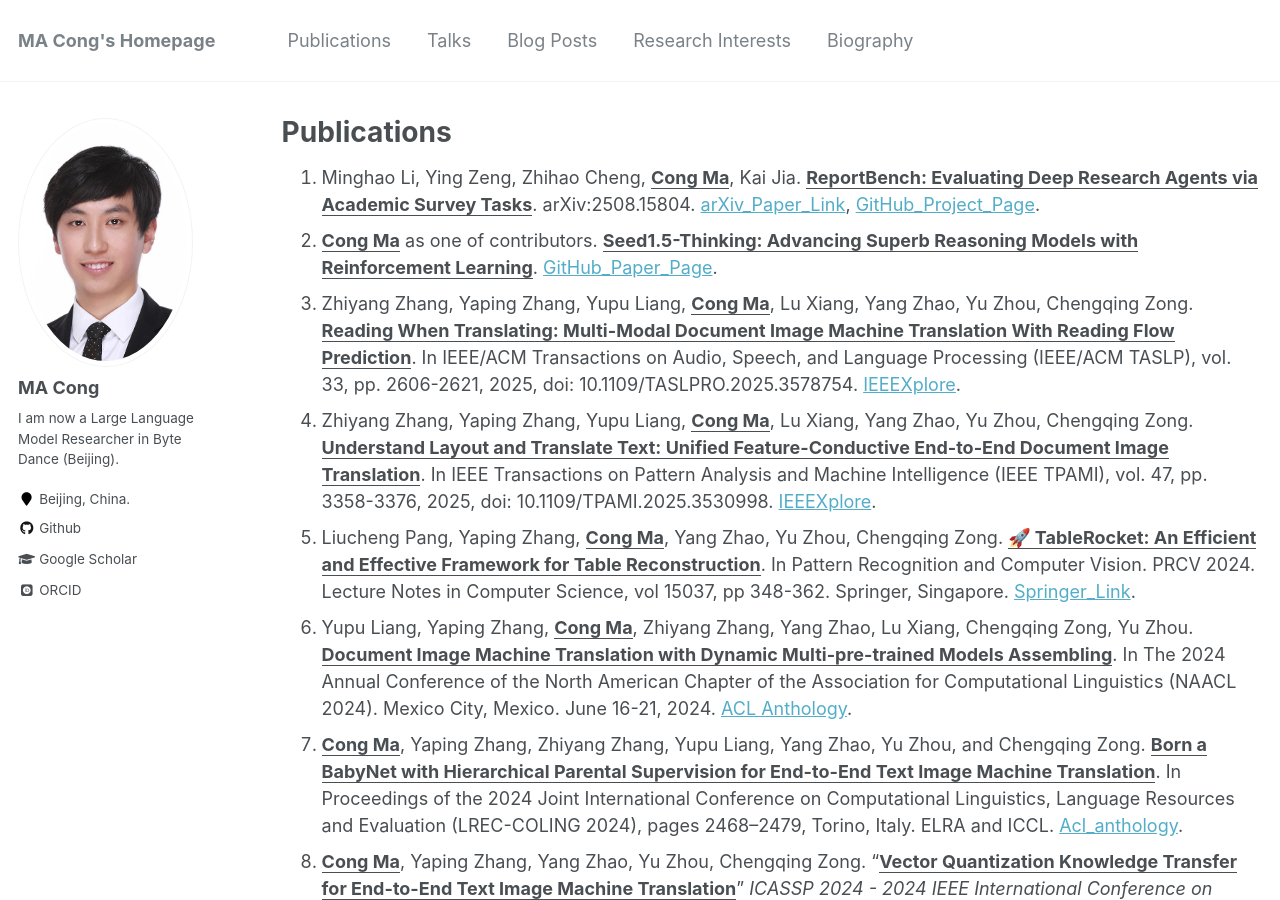
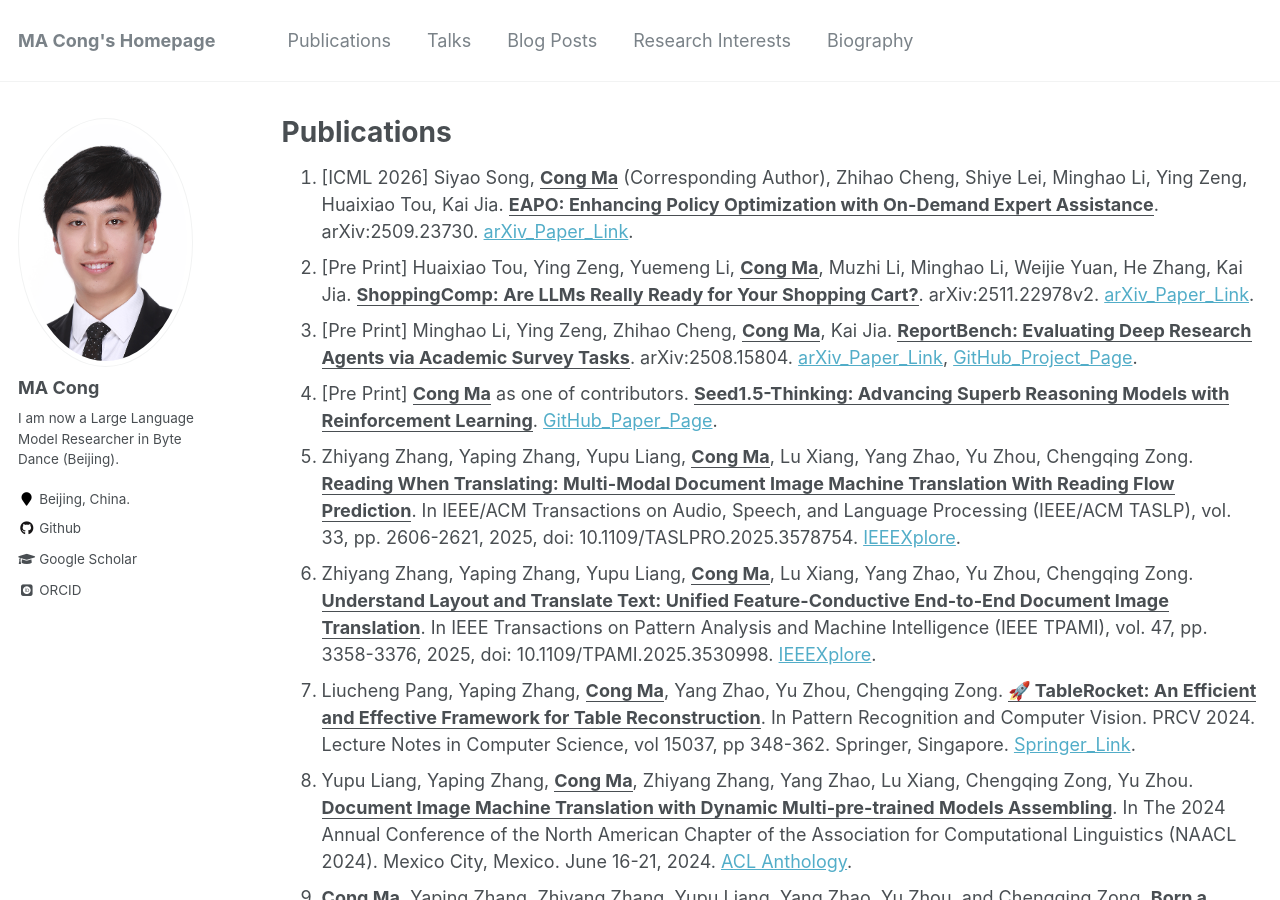
Before and after one commit to EriCongMa/ericongma.github.io, a Jekyll site: the page built from _pages/publications.md, in a window 1280 px wide and 900 px high. Built offline with Jekyll 4.4.1, drawn with Linux system fonts in a browser that asks for light colours; some web fonts are replaced.

Commit message:
update.publications.20260517.1850

```diff
--- a/_pages/publications.md
+++ b/_pages/publications.md
@@ -17,27 +17,29 @@ author_profile: true
 
 
 
-1. Minghao Li, Ying Zeng, Zhihao Cheng, **<u>Cong Ma</u>**, Kai Jia. **<u>ReportBench: Evaluating Deep Research Agents via Academic Survey Tasks</u>**. arXiv:2508.15804. [arXiv_Paper_Link](https://arxiv.org/abs/2508.15804), [GitHub_Project_Page](https://github.com/ByteDance-BandAI/ReportBench?tab=readme-ov-file).
-2. **<u>Cong Ma</u>** as one of contributors. **<u>Seed1.5-Thinking: Advancing Superb Reasoning Models with Reinforcement Learning</u>**. [GitHub_Paper_Page](https://github.com/ByteDance-Seed/Seed-Thinking-v1.5/blob/main/seed-thinking-v1.5.pdf).
-3. Zhiyang Zhang, Yaping Zhang, Yupu Liang, **<u>Cong Ma</u>**, Lu Xiang, Yang Zhao, Yu Zhou, Chengqing Zong. **<u>Reading When Translating: Multi-Modal Document Image Machine Translation With Reading Flow Prediction</u>**. In IEEE/ACM Transactions on Audio, Speech, and Language Processing (IEEE/ACM TASLP), vol. 33, pp. 2606-2621, 2025, doi: 10.1109/TASLPRO.2025.3578754. [IEEEXplore](https://ieeexplore.ieee.org/document/11030326).
-4. Zhiyang Zhang, Yaping Zhang, Yupu Liang, **<u>Cong Ma</u>**, Lu Xiang, Yang Zhao, Yu Zhou, Chengqing Zong. **<u>Understand Layout and Translate Text: Unified Feature-Conductive End-to-End Document Image Translation</u>**. In IEEE Transactions on Pattern Analysis and Machine Intelligence (IEEE TPAMI), vol. 47, pp. 3358-3376, 2025, doi: 10.1109/TPAMI.2025.3530998. [IEEEXplore](https://ieeexplore.ieee.org/document/10844563).
-5. Liucheng Pang, Yaping Zhang, **<u>Cong Ma</u>**, Yang Zhao, Yu Zhou, Chengqing Zong. **<u>🚀 TableRocket: An Efficient and Effective Framework for Table Reconstruction</u>**.  In Pattern Recognition and Computer Vision. PRCV 2024. Lecture Notes in Computer Science, vol 15037, pp 348-362. Springer, Singapore. [Springer_Link](https://doi.org/10.1007/978-981-97-8511-7_25).
-6. Yupu Liang, Yaping Zhang, **<u>Cong Ma</u>**, Zhiyang Zhang, Yang Zhao, Lu Xiang, Chengqing Zong, Yu Zhou. **<u>Document Image Machine Translation with Dynamic Multi-pre-trained Models Assembling</u>**. In The 2024 Annual Conference of the North American Chapter of the Association for Computational Linguistics (NAACL 2024). Mexico City, Mexico. June 16-21, 2024. [ACL Anthology](https://aclanthology.org/2024.naacl-long.392/).
-7. **<u>Cong Ma</u>**, Yaping Zhang, Zhiyang Zhang, Yupu Liang, Yang Zhao, Yu Zhou, and Chengqing Zong. **<u>Born a BabyNet with Hierarchical Parental Supervision for End-to-End Text Image Machine Translation</u>**. In Proceedings of the 2024 Joint International Conference on Computational Linguistics, Language Resources and Evaluation (LREC-COLING 2024), pages 2468–2479, Torino, Italy. ELRA and ICCL. [Acl_anthology](https://aclanthology.org/2024.lrec-main.222/).
-8. **<u>Cong Ma</u>**, Yaping Zhang, Yang Zhao, Yu Zhou, Chengqing Zong. "**<u>Vector Quantization Knowledge Transfer for End-to-End Text Image Machine Translation</u>**" *ICASSP 2024 - 2024 IEEE International Conference on Acoustics, Speech and Signal Processing (ICASSP)*, Seoul, Korea, Republic of, 2024, pp. 12471-12475, doi: 10.1109/ICASSP48485.2024.10447334..  [IEEE Xplore](https://ieeexplore.ieee.org/document/10447334).
-9. **<u>Cong Ma</u>**, Xu Han, Linghui Wu, Yaping Zhang, Yang Zhao, Yu Zhou, and Chengqing Zong. **<u>Modal Contrastive Learning based End-to-End Text Image Machine Translation</u>**. In IEEE/ACM Transactions on Audio, Speech, and Language Processing (IEEE/ACM TASLP), vol. 32, pp. 2153-2165, 2024, doi: 10.1109/TASLP.2023.3324540.  [IEEE Xplore](https://ieeexplore.ieee.org/document/10284997/).
-10. **<u>Cong Ma</u>**, Yaping Zhang, Mei Tu, Yang Zhao, Yu Zhou, Chengqing Zong. **<u>CCIM: Cross-Modal Cross-Lingual Interactive Image Translation</u>**. In Findings of the 2023 Conference on Empirical Methods in Natural Language Processing (EMNLP 2023), Singapore. December 6-10, 2023. pp. 4959–4965. [ACL_Anthology](https://aclanthology.org/2023.findings-emnlp.330/)
-11. **<u>Cong Ma</u>**, Yaping Zhang, Mei Tu, Yang Zhao, Yu Zhou, and Chengqing Zong. **<u>E2TIMT: Efficient and Effective Modal Adapter for Text Image Machine Translation</u>**. In The 17th Document Analysis and Recognition (ICDAR 2023), San José, California, USA. August 21-26, 2023. pp 70–88. Cham. Springer Nature Switzerland.  [arXiv](https://arxiv.org/abs/2305.05166), [Springer_Link](https://link.springer.com/chapter/10.1007/978-3-031-41731-3_5)
-12. **<u>Cong Ma</u>**, Yaping Zhang, Mei Tu, Yang Zhao, Yu Zhou, and Chengqing Zong. **<u>Multi-Teacher Knowledge Distillation for End-to-End Text Image Machine Translation</u>**. In The 17th Document Analysis and Recognition (ICDAR 2023), San José, California, USA. August 21-26, 2023. pp. 484–501, Cham. Springer Nature Switzerland. (**Oral Paper**) [arXiv](https://arxiv.org/abs/2305.05226), [Springer_Link](https://link.springer.com/chapter/10.1007/978-3-031-41676-7_28)
-13. **<u>Cong Ma</u>**, Yaping Zhang, Mei Tu, Xu Han, Linghui Wu, Yang Zhao, Yu Zhou. **<u>Improving End-to-End Text Image Translation From the Auxiliary Text Translation Task</u>**. In Proceedings of the 26th International Conference on Pattern Recognition (ICPR 2022), Virtually, Montréal Québec, Canada. August 21-25, 2022. pp.1664-1670. [arXiv](http://arxiv.org/abs/2210.03887), [IEEE Xplore](https://ieeexplore.ieee.org/document/9956695/), [GitHub](https://github.com/EriCongMa/E2E_TIT_With_MT).
-14. Qian Wang, Yuchen Liu, **<u>Cong Ma</u>**, Yu Lu, Yining Wang, Long Zhou, Yang Zhao, Jiajun Zhang, Chengqing Zong. [**CASIA’s System for IWSLT 2020 Open Domain Translation**](https://www.aclweb.org/anthology/2020.iwslt-1.15/). In Proceedings of the 17th International Conference on Spoken Language Translation(IWSLT), pages 130-139. July 9-10, 2020. [ACL Anthology](https://www.aclweb.org/anthology/2020.iwslt-1.15/).
-15. Yang Zhao, Long Zhou, Qian Wang, **<u>Cong Ma</u>**, Yuchen Liu, Yining Wang, Lu Xiang, Jiajun Zhang, Yu Zhou, Chengqing Zong. **<u>Research on Low-Resource Ethnic-to-Chinese Neural Machine Translation</u>**. In The 15th China Conference on Machine Translation, CCMT 2019.
-16. ZHAO Yang, ZHOU Long, WANG Qian, **<u>MA Cong</u>**, LIU Yuchen, WANG Yining, XIANG Lu, ZHANG Jiajun, ZHOU Yu, ZONG Chengqing. The Study on Ethnic-to-Chinese Scare-Resource Neural Machine Translation. In the Journal of Jiangxi Normal University (Natural Science), 2019, vol. 43, no. 6, pp. 630-637.
+1. [ICML 2026] Siyao Song, **<u>Cong Ma</u>** (Corresponding Author), Zhihao Cheng, Shiye Lei, Minghao Li, Ying Zeng, Huaixiao Tou, Kai Jia. **<u>EAPO: Enhancing Policy Optimization with On-Demand Expert Assistance</u>**. arXiv:2509.23730. [arXiv_Paper_Link](https://arxiv.org/abs/2509.23730).
+2. [Pre Print] Huaixiao Tou, Ying Zeng, Yuemeng Li, **<u>Cong Ma</u>**, Muzhi Li, Minghao Li, Weijie Yuan, He Zhang, Kai Jia. **<u>ShoppingComp: Are LLMs Really Ready for Your Shopping Cart?</u>**. arXiv:2511.22978v2. [arXiv_Paper_Link](https://arxiv.org/abs/2511.22978v2).
+3. [Pre Print] Minghao Li, Ying Zeng, Zhihao Cheng, **<u>Cong Ma</u>**, Kai Jia. **<u>ReportBench: Evaluating Deep Research Agents via Academic Survey Tasks</u>**. arXiv:2508.15804. [arXiv_Paper_Link](https://arxiv.org/abs/2508.15804), [GitHub_Project_Page](https://github.com/ByteDance-BandAI/ReportBench?tab=readme-ov-file).
+4. [Pre Print] **<u>Cong Ma</u>** as one of contributors. **<u>Seed1.5-Thinking: Advancing Superb Reasoning Models with Reinforcement Learning</u>**. [GitHub_Paper_Page](https://github.com/ByteDance-Seed/Seed-Thinking-v1.5/blob/main/seed-thinking-v1.5.pdf).
+5. Zhiyang Zhang, Yaping Zhang, Yupu Liang, **<u>Cong Ma</u>**, Lu Xiang, Yang Zhao, Yu Zhou, Chengqing Zong. **<u>Reading When Translating: Multi-Modal Document Image Machine Translation With Reading Flow Prediction</u>**. In IEEE/ACM Transactions on Audio, Speech, and Language Processing (IEEE/ACM TASLP), vol. 33, pp. 2606-2621, 2025, doi: 10.1109/TASLPRO.2025.3578754. [IEEEXplore](https://ieeexplore.ieee.org/document/11030326).
+6. Zhiyang Zhang, Yaping Zhang, Yupu Liang, **<u>Cong Ma</u>**, Lu Xiang, Yang Zhao, Yu Zhou, Chengqing Zong. **<u>Understand Layout and Translate Text: Unified Feature-Conductive End-to-End Document Image Translation</u>**. In IEEE Transactions on Pattern Analysis and Machine Intelligence (IEEE TPAMI), vol. 47, pp. 3358-3376, 2025, doi: 10.1109/TPAMI.2025.3530998. [IEEEXplore](https://ieeexplore.ieee.org/document/10844563).
+7. Liucheng Pang, Yaping Zhang, **<u>Cong Ma</u>**, Yang Zhao, Yu Zhou, Chengqing Zong. **<u>🚀 TableRocket: An Efficient and Effective Framework for Table Reconstruction</u>**.  In Pattern Recognition and Computer Vision. PRCV 2024. Lecture Notes in Computer Science, vol 15037, pp 348-362. Springer, Singapore. [Springer_Link](https://doi.org/10.1007/978-981-97-8511-7_25).
+8. Yupu Liang, Yaping Zhang, **<u>Cong Ma</u>**, Zhiyang Zhang, Yang Zhao, Lu Xiang, Chengqing Zong, Yu Zhou. **<u>Document Image Machine Translation with Dynamic Multi-pre-trained Models Assembling</u>**. In The 2024 Annual Conference of the North American Chapter of the Association for Computational Linguistics (NAACL 2024). Mexico City, Mexico. June 16-21, 2024. [ACL Anthology](https://aclanthology.org/2024.naacl-long.392/).
+9. **<u>Cong Ma</u>**, Yaping Zhang, Zhiyang Zhang, Yupu Liang, Yang Zhao, Yu Zhou, and Chengqing Zong. **<u>Born a BabyNet with Hierarchical Parental Supervision for End-to-End Text Image Machine Translation</u>**. In Proceedings of the 2024 Joint International Conference on Computational Linguistics, Language Resources and Evaluation (LREC-COLING 2024), pages 2468–2479, Torino, Italy. ELRA and ICCL. [Acl_anthology](https://aclanthology.org/2024.lrec-main.222/).
+10. **<u>Cong Ma</u>**, Yaping Zhang, Yang Zhao, Yu Zhou, Chengqing Zong. "**<u>Vector Quantization Knowledge Transfer for End-to-End Text Image Machine Translation</u>**" *ICASSP 2024 - 2024 IEEE International Conference on Acoustics, Speech and Signal Processing (ICASSP)*, Seoul, Korea, Republic of, 2024, pp. 12471-12475, doi: 10.1109/ICASSP48485.2024.10447334..  [IEEE Xplore](https://ieeexplore.ieee.org/document/10447334).
+11. **<u>Cong Ma</u>**, Xu Han, Linghui Wu, Yaping Zhang, Yang Zhao, Yu Zhou, and Chengqing Zong. **<u>Modal Contrastive Learning based End-to-End Text Image Machine Translation</u>**. In IEEE/ACM Transactions on Audio, Speech, and Language Processing (IEEE/ACM TASLP), vol. 32, pp. 2153-2165, 2024, doi: 10.1109/TASLP.2023.3324540.  [IEEE Xplore](https://ieeexplore.ieee.org/document/10284997/).
+12. **<u>Cong Ma</u>**, Yaping Zhang, Mei Tu, Yang Zhao, Yu Zhou, Chengqing Zong. **<u>CCIM: Cross-Modal Cross-Lingual Interactive Image Translation</u>**. In Findings of the 2023 Conference on Empirical Methods in Natural Language Processing (EMNLP 2023), Singapore. December 6-10, 2023. pp. 4959–4965. [ACL_Anthology](https://aclanthology.org/2023.findings-emnlp.330/)
+13. **<u>Cong Ma</u>**, Yaping Zhang, Mei Tu, Yang Zhao, Yu Zhou, and Chengqing Zong. **<u>E2TIMT: Efficient and Effective Modal Adapter for Text Image Machine Translation</u>**. In The 17th Document Analysis and Recognition (ICDAR 2023), San José, California, USA. August 21-26, 2023. pp 70–88. Cham. Springer Nature Switzerland.  [arXiv](https://arxiv.org/abs/2305.05166), [Springer_Link](https://link.springer.com/chapter/10.1007/978-3-031-41731-3_5)
+14. **<u>Cong Ma</u>**, Yaping Zhang, Mei Tu, Yang Zhao, Yu Zhou, and Chengqing Zong. **<u>Multi-Teacher Knowledge Distillation for End-to-End Text Image Machine Translation</u>**. In The 17th Document Analysis and Recognition (ICDAR 2023), San José, California, USA. August 21-26, 2023. pp. 484–501, Cham. Springer Nature Switzerland. (**Oral Paper**) [arXiv](https://arxiv.org/abs/2305.05226), [Springer_Link](https://link.springer.com/chapter/10.1007/978-3-031-41676-7_28)
+15. **<u>Cong Ma</u>**, Yaping Zhang, Mei Tu, Xu Han, Linghui Wu, Yang Zhao, Yu Zhou. **<u>Improving End-to-End Text Image Translation From the Auxiliary Text Translation Task</u>**. In Proceedings of the 26th International Conference on Pattern Recognition (ICPR 2022), Virtually, Montréal Québec, Canada. August 21-25, 2022. pp.1664-1670. [arXiv](http://arxiv.org/abs/2210.03887), [IEEE Xplore](https://ieeexplore.ieee.org/document/9956695/), [GitHub](https://github.com/EriCongMa/E2E_TIT_With_MT).
+16. Qian Wang, Yuchen Liu, **<u>Cong Ma</u>**, Yu Lu, Yining Wang, Long Zhou, Yang Zhao, Jiajun Zhang, Chengqing Zong. [**CASIA’s System for IWSLT 2020 Open Domain Translation**](https://www.aclweb.org/anthology/2020.iwslt-1.15/). In Proceedings of the 17th International Conference on Spoken Language Translation(IWSLT), pages 130-139. July 9-10, 2020. [ACL Anthology](https://www.aclweb.org/anthology/2020.iwslt-1.15/).
+17. Yang Zhao, Long Zhou, Qian Wang, **<u>Cong Ma</u>**, Yuchen Liu, Yining Wang, Lu Xiang, Jiajun Zhang, Yu Zhou, Chengqing Zong. **<u>Research on Low-Resource Ethnic-to-Chinese Neural Machine Translation</u>**. In The 15th China Conference on Machine Translation, CCMT 2019.
+18. ZHAO Yang, ZHOU Long, WANG Qian, **<u>MA Cong</u>**, LIU Yuchen, WANG Yining, XIANG Lu, ZHANG Jiajun, ZHOU Yu, ZONG Chengqing. The Study on Ethnic-to-Chinese Scare-Resource Neural Machine Translation. In the Journal of Jiangxi Normal University (Natural Science), 2019, vol. 43, no. 6, pp. 630-637.
     - 赵阳, 周龙, 王迁, **<u>马聪</u>**, 刘宇宸, 王亦宁, 向露, 张家俊, 周玉, 宗成庆. [**民汉稀缺资源神经机器翻译技术研究**](http://d.wanfangdata.com.cn/periodical/jxsfdxxb201906012) [J]. 江西师范大学学报(自然科学版), 2019, 043(006):630-637.[万方论文链接](http://d.wanfangdata.com.cn/periodical/jxsfdxxb201906012).
 
-17. H. Li, J. Zhu, **<u>C. Ma</u>**, J. Zhang and C. Zong, "[**Read, Watch, Listen, and Summarize: Multi-Modal Summarization for Asynchronous Text, Image, Audio and Video**](https://github.com/EriCongMa/Publications-of-EriC.MA/blob/master/Journal_Papers/2018-TKDE-CongMa.pdf)" in *IEEE Transactions on Knowledge and Data Engineering*, vol. 31, no. 5, pp. 996-1009, 1 May 2019. [IEEE_Xplore](https://ieeexplore.ieee.org/document/8387512?arnumber=8387512&source=authoralert).
+19. H. Li, J. Zhu, **<u>C. Ma</u>**, J. Zhang and C. Zong, "[**Read, Watch, Listen, and Summarize: Multi-Modal Summarization for Asynchronous Text, Image, Audio and Video**](https://github.com/EriCongMa/Publications-of-EriC.MA/blob/master/Journal_Papers/2018-TKDE-CongMa.pdf)" in *IEEE Transactions on Knowledge and Data Engineering*, vol. 31, no. 5, pp. 996-1009, 1 May 2019. [IEEE_Xplore](https://ieeexplore.ieee.org/document/8387512?arnumber=8387512&source=authoralert).
 
-18. Haoran Li, Junnan Zhu, **<u>Cong Ma</u>**, Jiajun Zhang and Chengqing Zong. [**Multi-modal Summarization for Asynchronous Collection of Text, Image, Audio and Video**](https://aclanthology.org/D17-1114.pdf). *In Proceedings of the 2017 Conference on Empirical Methods in Natural Language Processing (EMNLP-17), Copenhagen, Denmark. September 9-11, 2017, pp. 1103--1113.* [ACL Anthology](https://aclanthology.org/D17-1114.pdf).
+20. Haoran Li, Junnan Zhu, **<u>Cong Ma</u>**, Jiajun Zhang and Chengqing Zong. [**Multi-modal Summarization for Asynchronous Collection of Text, Image, Audio and Video**](https://aclanthology.org/D17-1114.pdf). *In Proceedings of the 2017 Conference on Empirical Methods in Natural Language Processing (EMNLP-17), Copenhagen, Denmark. September 9-11, 2017, pp. 1103--1113.* [ACL Anthology](https://aclanthology.org/D17-1114.pdf).
 
 ---
 
```
